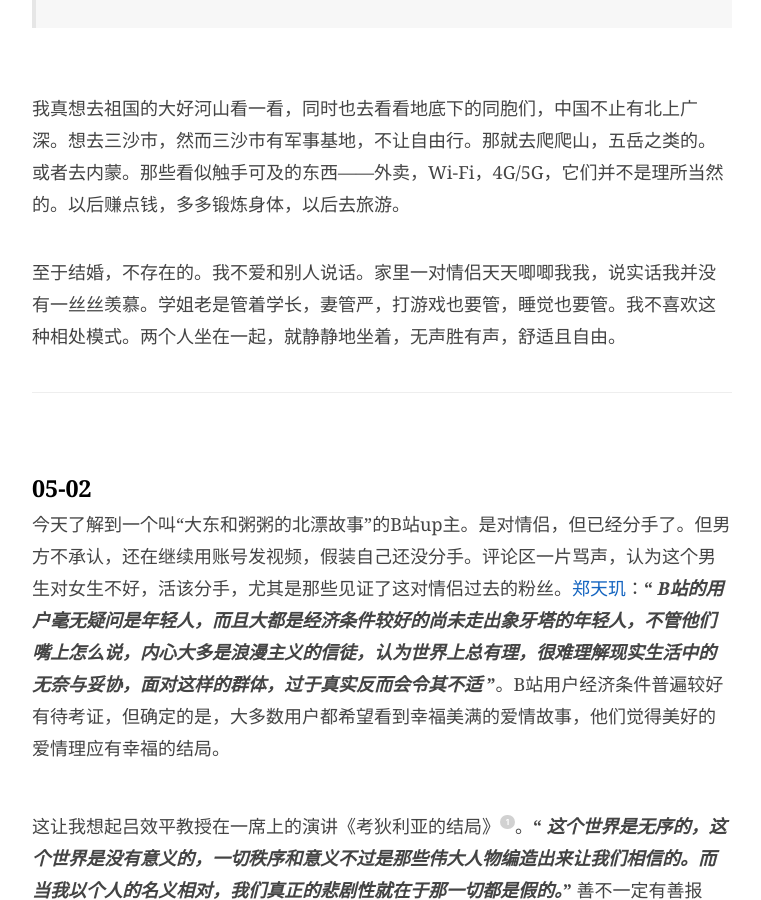
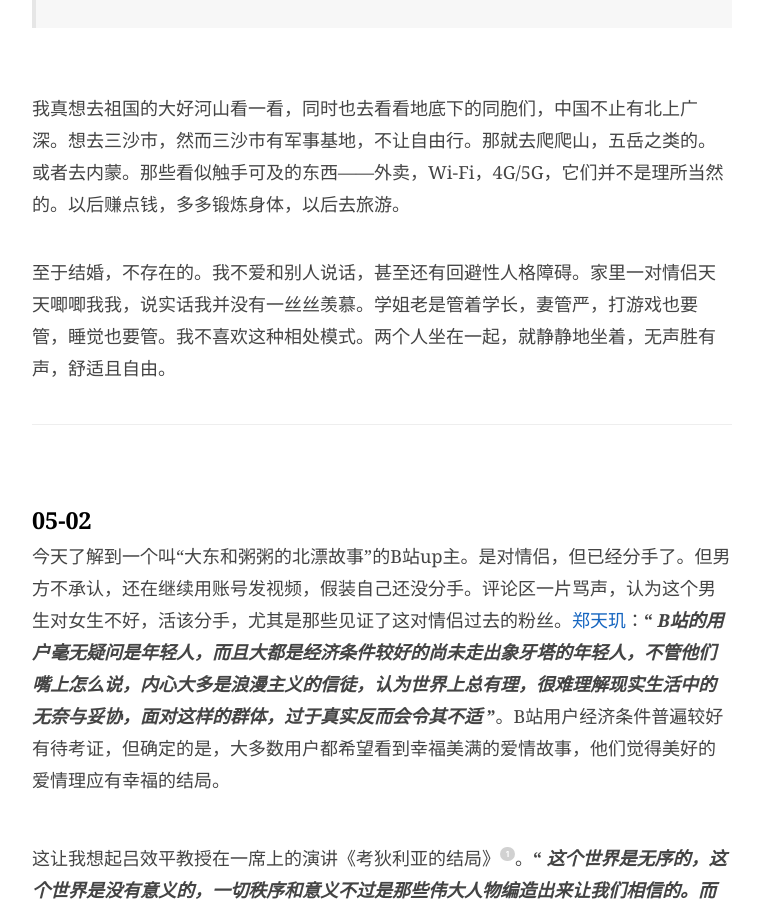
Before and after one commit to JaydenYL/JaydenYL.github.io, a Jekyll site: the page built from _posts/2020-04-26-日记.md, in a window 1280 px wide and 900 px high, scrolled down 1433 px. Shown: the whole window, without its empty margins (258-1019 px from the left). Built offline with Jekyll 4.4.1, drawn with Linux system fonts in a browser that asks for light colours; comment, search, counter and statistics services are not loaded.

Commit message:
Update 2020-04-26-日记.md

```diff
--- a/_posts/2020-04-26-日记.md
+++ b/_posts/2020-04-26-日记.md
@@ -47,7 +47,7 @@
 
 <br>我真想去祖国的大好河山看一看，同时也去看看地底下的同胞们，中国不止有北上广深。想去三沙市，然而三沙市有军事基地，不让自由行。那就去爬爬山，五岳之类的。或者去内蒙。那些看似触手可及的东西——外卖，Wi-Fi，4G/5G，它们并不是理所当然的。以后赚点钱，多多锻炼身体，以后去旅游。
 
-<br>至于结婚，不存在的。我不爱和别人说话。家里一对情侣天天唧唧我我，说实话我并没有一丝丝羡慕。学姐老是管着学长，妻管严，打游戏也要管，睡觉也要管。我不喜欢这种相处模式。两个人坐在一起，就静静地坐着，无声胜有声，舒适且自由。
+<br>至于结婚，不存在的。我不爱和别人说话，甚至还有回避性人格障碍。家里一对情侣天天唧唧我我，说实话我并没有一丝丝羡慕。学姐老是管着学长，妻管严，打游戏也要管，睡觉也要管。我不喜欢这种相处模式。两个人坐在一起，就静静地坐着，无声胜有声，舒适且自由。
 
 <br>
 
```
